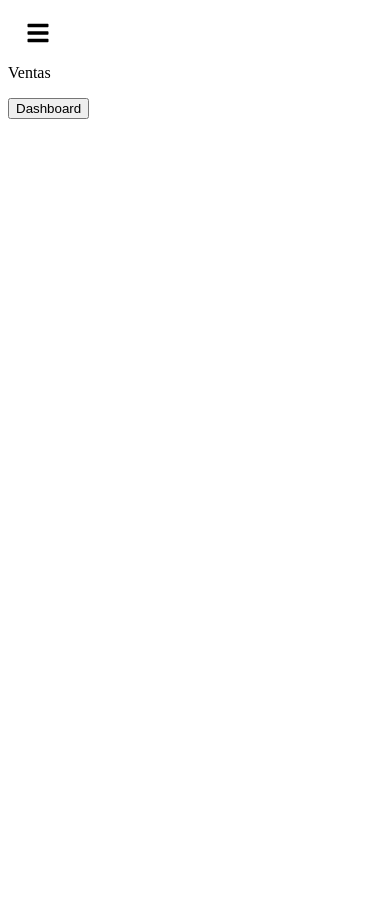
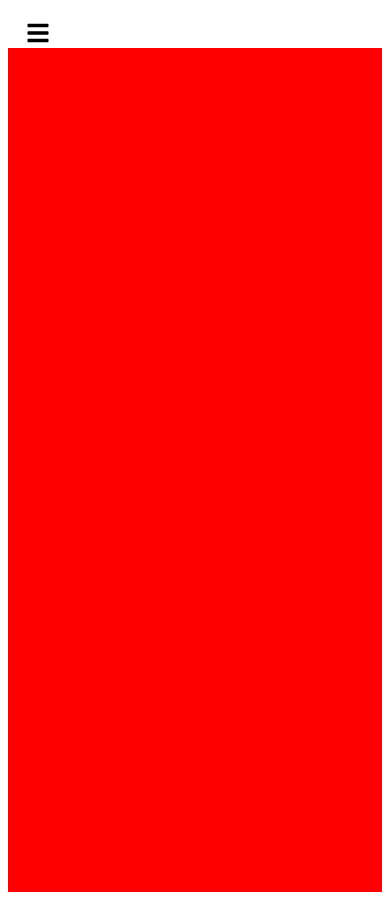
Before and after one commit to EmilioVigil/Sistema-Ventas, a React (Vite) app: page /admin/ventas in a window 390 px wide. Before the commit the page ends 844 px from the top, so only its background shows below. Built offline with nearby package versions, Linux system fonts and the light colour scheme.

Commit message:
Termine diseño de la navbar y su modo responsive.

```diff
--- a/src/components/ventas/Ventas.jsx
+++ b/src/components/ventas/Ventas.jsx
@@ -1,8 +1,9 @@
 import { useNavigate } from "react-router-dom"
 import { SideBar } from '../navBar/NavBar'
+import { Container, Prueba } from "./Ventas.styled";
+
 export function Ventas() {
     const navigate = useNavigate();
-
     const handleClick = (e) => {
         e.preventDefault()
         return navigate('/admin/dashboard')
@@ -11,8 +12,14 @@ export function Ventas() {
     return (
         <>
             <SideBar />
-            <p>Ventas</p>
-            <button onClick={handleClick}>Dashboard</button>
+            <Container>
+                <Prueba>
+                    {/* <p>Ventas</p>
+                <button onClick={handleClick}>Dashboard</button> */}
+
+                </Prueba>
+            </Container>
         </>
+
     )
 }
--- a/src/components/ventas/Ventas.styled.js
+++ b/src/components/ventas/Ventas.styled.js
@@ -0,0 +1,20 @@
+import styled from 'styled-components';
+
+const Container = styled.section`
+    margin : 0;
+    display: flex;
+
+`
+
+const Prueba = styled.div`
+    flex-grow: 1;
+    background-color: red;
+    width: 100vw;
+    height: 100vh;
+    margin : 0;
+`
+
+export {
+    Container,
+    Prueba
+}
```
